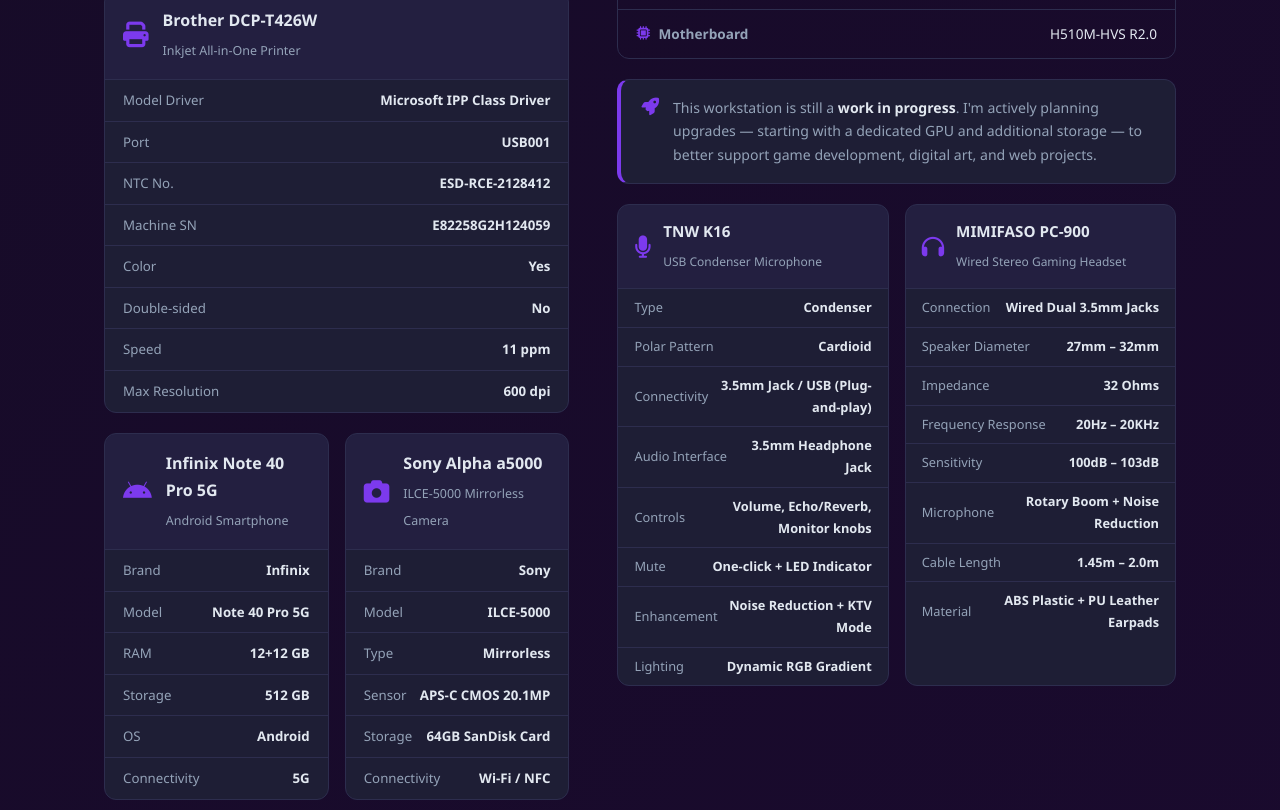
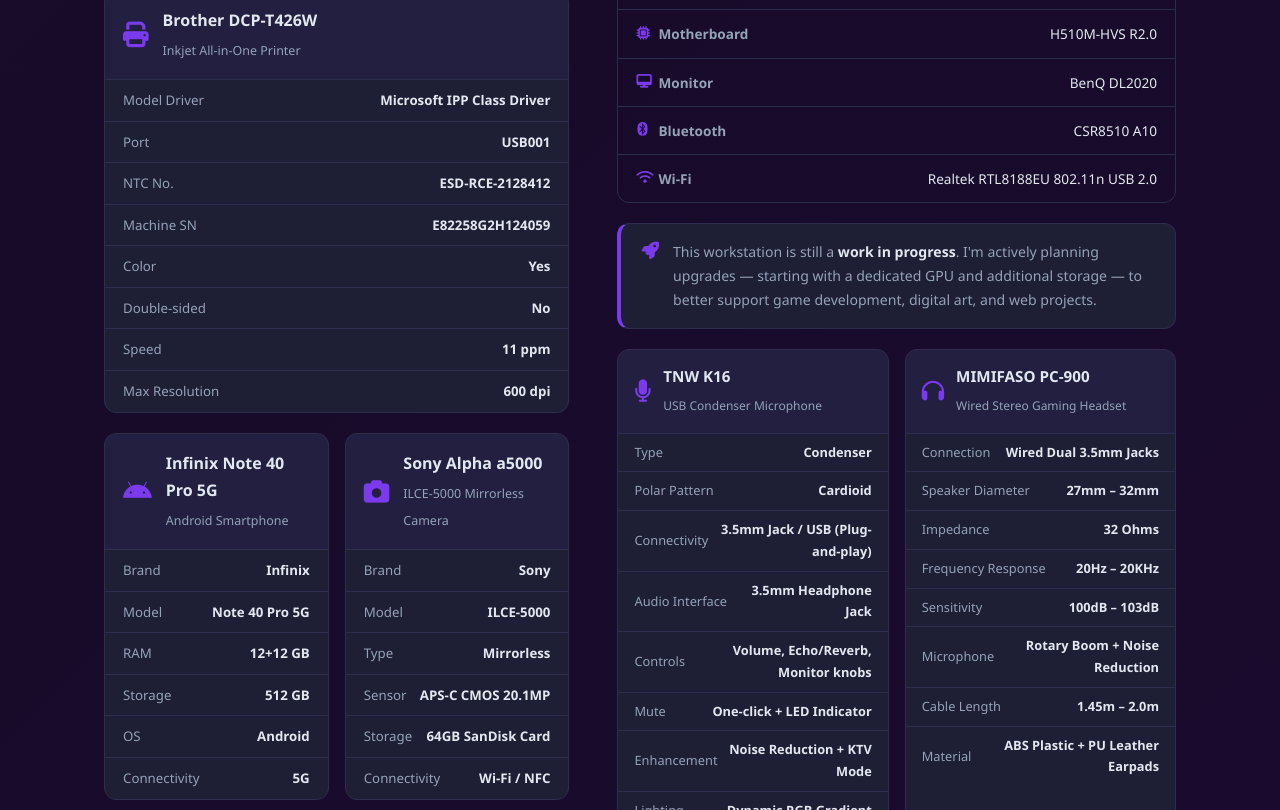
Before and after one commit to NeoKazaki/Portfolio, a plain HTML site: page index.html in a window 1280 px wide. Shown: the part 2728-3538 px from the top of the page. Drawn offline with nearby package versions, Linux system fonts and the light colour scheme.

Commit message:
Add files via upload

```diff
--- a/index.html
+++ b/index.html
@@ -256,6 +256,18 @@
           <div class="spec-item">
             <span class="spec-label"><i class="fa-solid fa-microchip"></i> Motherboard</span>
             <span class="spec-value">H510M-HVS R2.0</span>
+          </div>
+          <div class="spec-item">
+            <span class="spec-label"><i class="fa-solid fa-desktop"></i> Monitor</span>
+            <span class="spec-value">BenQ DL2020</span>
+          </div>
+          <div class="spec-item">
+            <span class="spec-label"><i class="fa-brands fa-bluetooth"></i> Bluetooth</span>
+            <span class="spec-value">CSR8510 A10</span>
+          </div>
+          <div class="spec-item">
+            <span class="spec-label"><i class="fa-solid fa-wifi"></i> Wi-Fi</span>
+            <span class="spec-value">Realtek RTL8188EU 802.11n USB 2.0</span>
           </div>
         </div>
         <div class="spec-upgrade-note">
```
